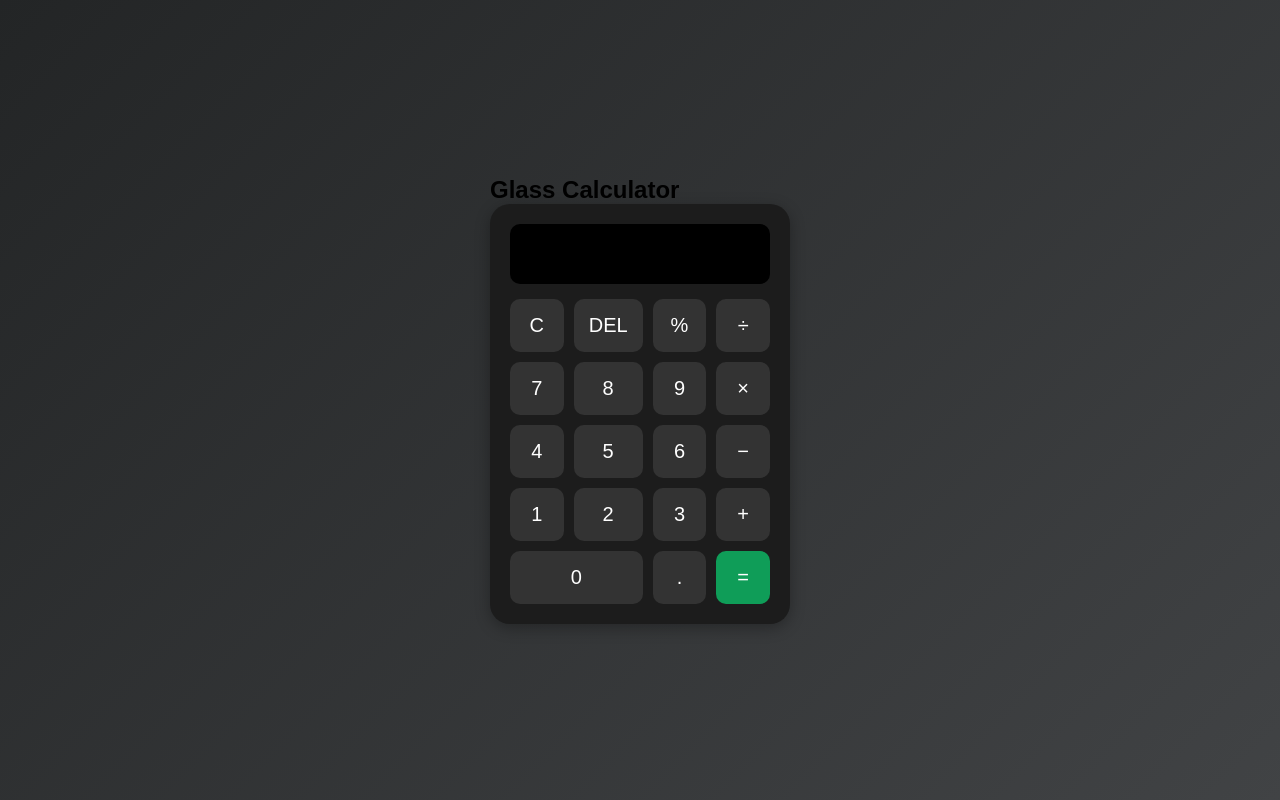
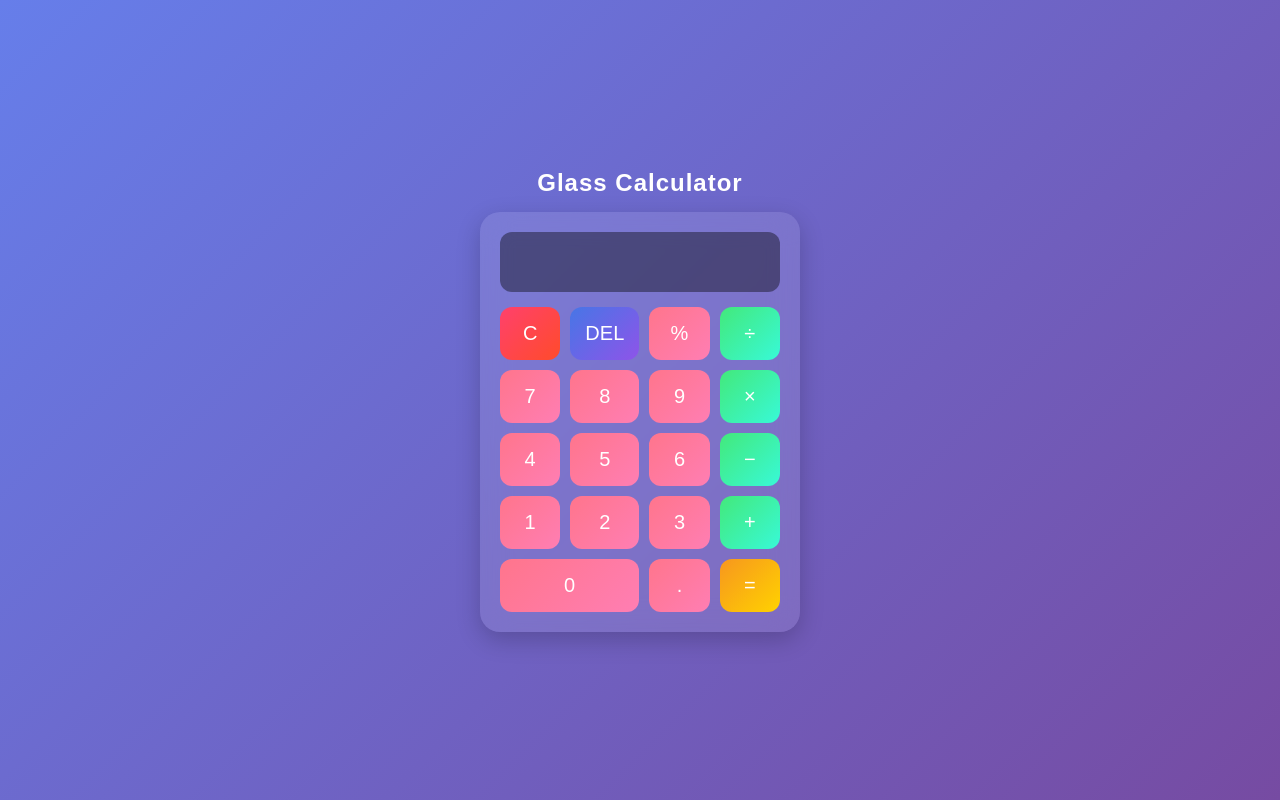
Before and after one commit to monugillpb31-crypto/calculator, a plain HTML site: page index.html in a window 1280 px wide. Drawn offline with Linux system fonts and the light colour scheme.

Commit message:
Update styles for calculator component

```diff
--- a/style.css
+++ b/style.css
@@ -6,30 +6,43 @@
 }
 
 body {
-  background: linear-gradient(135deg, #232526, #414345);
+  background: linear-gradient(135deg, #667eea, #764ba2);
   height: 100vh;
   display: flex;
   align-items: center;
   justify-content: center;
 }
 
+.wrapper {
+  text-align: center;
+}
+
+.title {
+  color: #fff;
+  margin-bottom: 15px;
+  font-weight: 600;
+  letter-spacing: 1px;
+}
+
 .calculator {
-  background: #1c1c1c;
+  width: 320px;
+  backdrop-filter: blur(15px);
+  background: rgba(255, 255, 255, 0.1);
+  border-radius: 20px;
   padding: 20px;
-  border-radius: 20px;
-  box-shadow: 0 4px 15px rgba(0,0,0,0.3);
-  width: 300px;
+  box-shadow: 0 8px 25px rgba(0,0,0,0.2);
 }
 
 #display {
   width: 100%;
   height: 60px;
-  background: #000;
-  color: #0f0;
-  font-size: 24px;
+  border: none;
+  outline: none;
+  border-radius: 12px;
+  background: rgba(0,0,0,0.4);
+  color: #0ff;
   text-align: right;
-  border: none;
-  border-radius: 10px;
+  font-size: 26px;
   padding: 10px;
   margin-bottom: 15px;
 }
@@ -41,28 +54,43 @@ body {
 }
 
 .btn {
-  background: #333;
+  border: none;
+  padding: 15px;
+  border-radius: 12px;
   color: #fff;
   font-size: 20px;
-  padding: 15px;
-  border: none;
-  border-radius: 10px;
   cursor: pointer;
-  transition: 0.2s;
+  background: linear-gradient(135deg, #ff758c, #ff7eb3);
+  transition: all 0.2s;
 }
 
 .btn:hover {
-  background: #555;
+  transform: scale(1.05);
+  filter: brightness(1.2);
+}
+
+.operator {
+  background: linear-gradient(135deg, #43e97b, #38f9d7);
 }
 
 .equal {
-  background: #0f9d58;
+  background: linear-gradient(135deg, #f7971e, #ffd200);
 }
 
-.equal:hover {
-  background: #0b8043;
+.clear {
+  background: linear-gradient(135deg, #ff416c, #ff4b2b);
+}
+
+.del {
+  background: linear-gradient(135deg, #4776e6, #8e54e9);
 }
 
 .zero {
   grid-column: span 2;
 }
+
+@media (max-width: 400px) {
+  .calculator {
+    width: 90%;
+  }
+}
```
